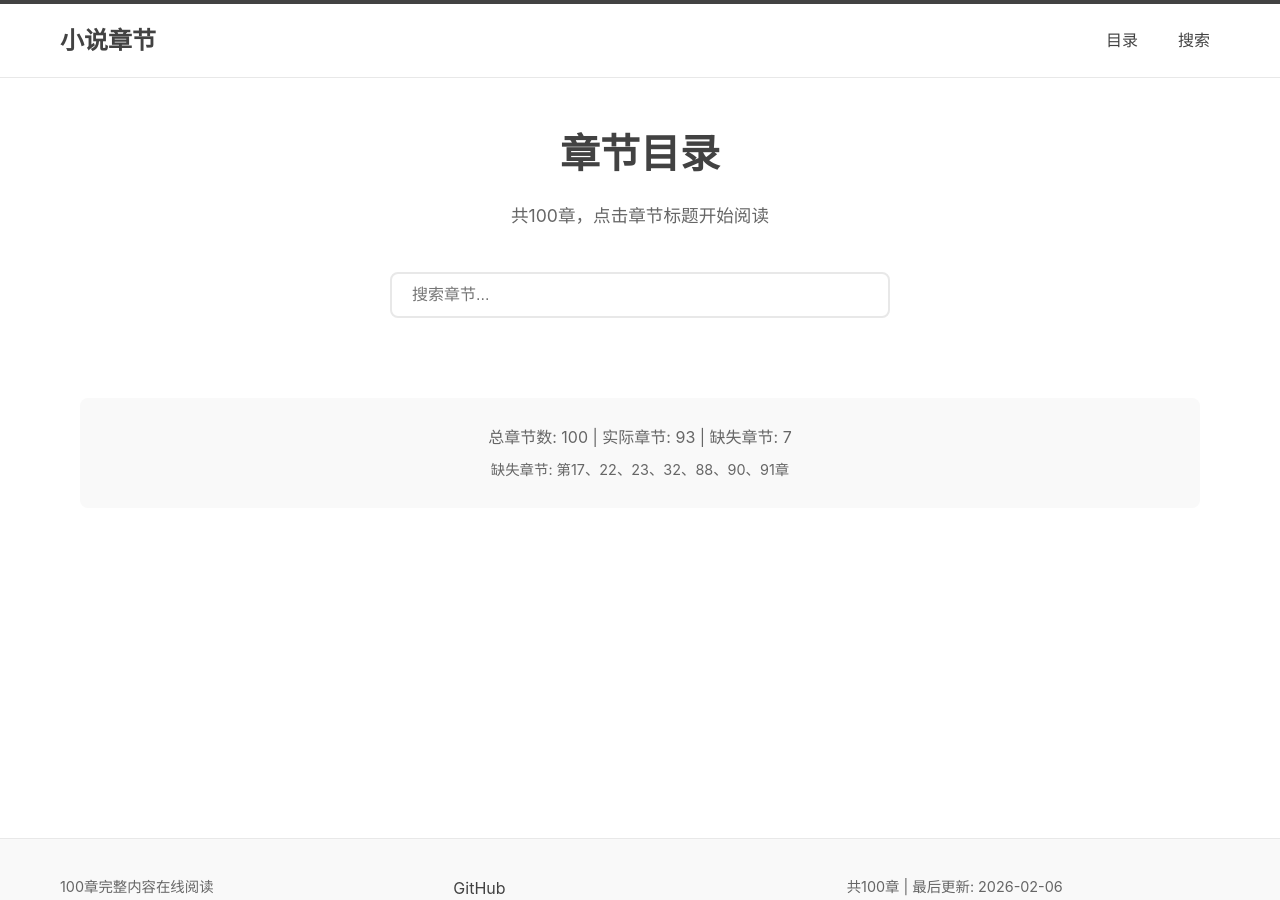
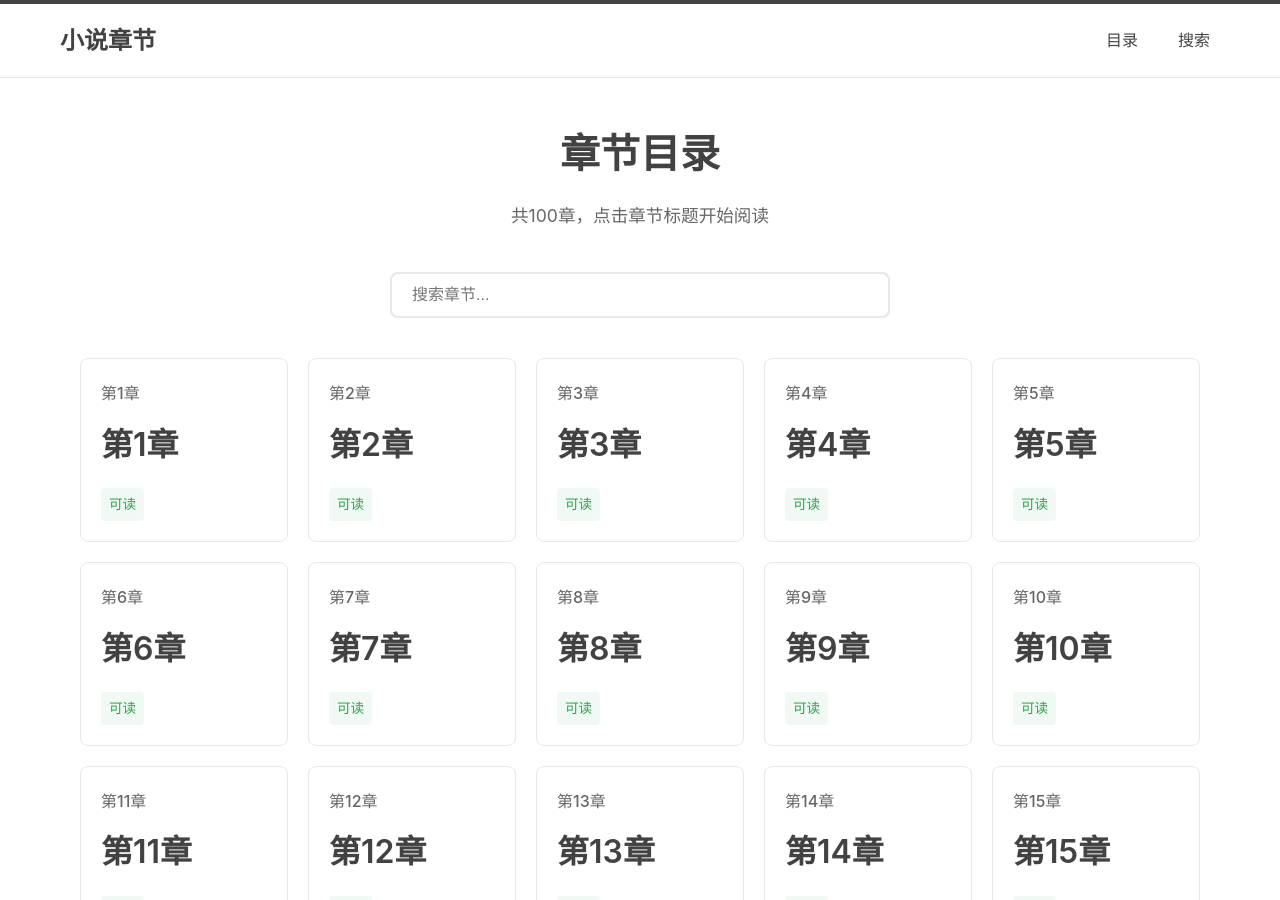
Before and after one commit to lolgigeo/hly, a Jekyll site: the page built from index.html, in a window 1280 px wide and 900 px high. Built offline with Jekyll 4.4.1, drawn with Linux system fonts in a browser that asks for light colours; some of the changed text lies outside the part shown.

Commit message:
Fix chapter list display: add fallback for when Jekyll collections are empty
Co-authored-by: Cursor <cursoragent@cursor.com>

```diff
--- a/index.html
+++ b/index.html
@@ -15,6 +15,8 @@ layout: default
 
   <div class="chapters-grid" id="chapters-list">
     {% assign sorted_chapters = site.chapters | sort: 'chapter' %}
+    {% if sorted_chapters.size > 0 %}
+      <!-- 使用Jekyll Collections -->
       {% for chapter in sorted_chapters %}
         {% assign chapter_num = chapter.chapter %}
         <div class="chapter-card" data-chapter="{{ chapter_num }}" data-title="{{ chapter.title }}">
@@ -29,6 +31,29 @@ layout: default
           </a>
         </div>
       {% endfor %}
+    {% else %}
+      <!-- Fallback: 直接生成所有章节链接 -->
+      {% for i in (1..100) %}
+        {% assign chapter_num = i %}
+        {% assign chapter_num_str = chapter_num | prepend: '00' | slice: -2, 2 %}
+        {% assign chapter_url = '/chapters/' | append: chapter_num_str | append: '/' %}
+        {% assign is_missing = false %}
+        {% if chapter_num == 17 or chapter_num == 22 or chapter_num == 23 or chapter_num == 32 or chapter_num == 88 or chapter_num == 90 or chapter_num == 91 %}
+          {% assign is_missing = true %}
+        {% endif %}
+        <div class="chapter-card" data-chapter="{{ chapter_num }}" data-title="第{{ chapter_num }}章">
+          <a href="{{ chapter_url | relative_url }}" class="chapter-link">
+            <div class="chapter-number">第{{ chapter_num }}章</div>
+            <div class="chapter-title">第{{ chapter_num }}章</div>
+            {% if is_missing %}
+              <div class="chapter-status missing">缺失章节</div>
+            {% else %}
+              <div class="chapter-status">可读</div>
+            {% endif %}
+          </a>
+        </div>
+      {% endfor %}
+    {% endif %}
   </div>
 
   <div class="stats">
```
Lines whose indentation alone changed are shown as unchanged.
